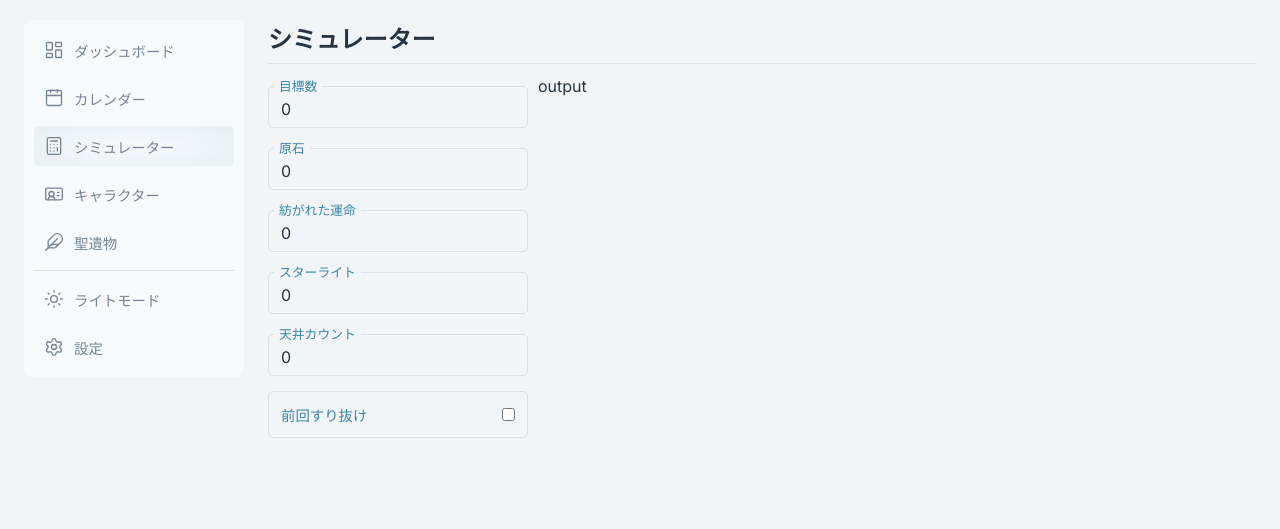
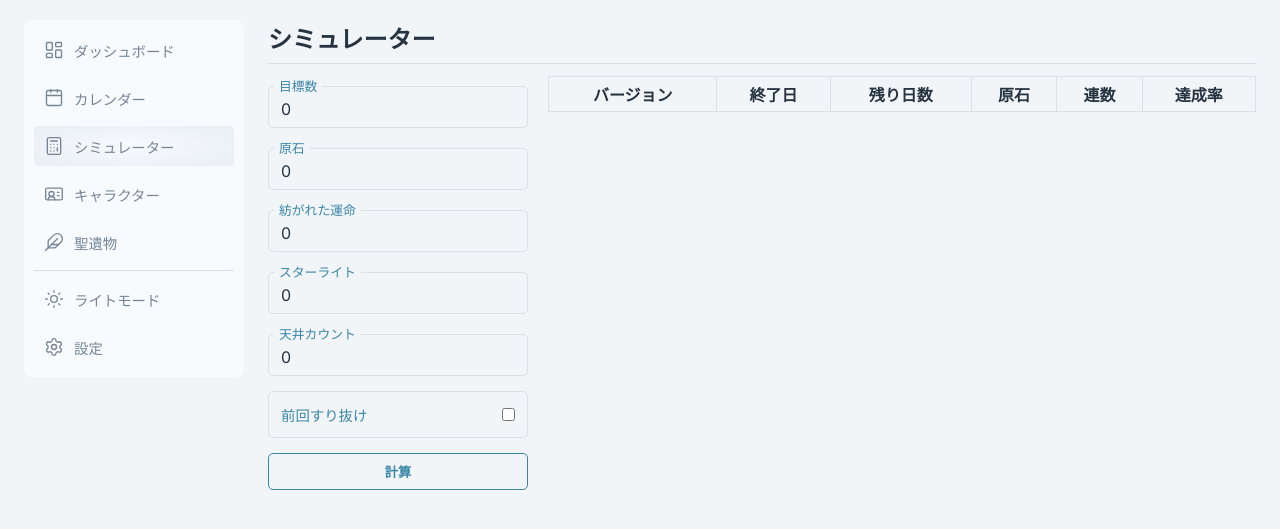
Before and after one commit to roka0430/heyvat, a Node project: template views/pages/simulator/index.njk in a window 1280 px wide. Shown: the part 58-587 px from the top of the page. Run offline with Node 20 templates, Linux system fonts and the light colour scheme; the template is opened without the code that fills it: most values are stand-ins (such as "Sample title", 1, 10 or a date in 2020); lists and menus that the app fills with data are empty; some libraries are stand-ins or nearby versions; some web fonts are replaced.

Commit message:
feat: シミュレーターの出力セクションを追加し、計算ボタンを実装

```diff
--- a/public/css/simulator.css
+++ b/public/css/simulator.css
@@ -1,6 +1,6 @@
 .simulator {
   display: flex;
-  gap: 10px;
+  gap: 20px;
 }
 
 .simulator__input {
@@ -56,10 +56,40 @@
   cursor: pointer;
 }
 
+.simulator__calc-button {
+  margin-top: 5px;
+  padding-block: 8px;
+
+  background: none;
+  border: solid 1px var(--color-accent);
+  border-radius: 5px;
+
+  color: var(--color-accent);
+  font-weight: bold;
+
+  cursor: pointer;
+}
+
 .simulator__toggle input {
   accent-color: var(--color-accent);
   cursor: pointer;
 }
 
 .simulator__output {
+  width: 100%;
 }
+
+.simulator__output table {
+  width: 100%;
+
+  border: solid 1px var(--color-border);
+  border-collapse: collapse;
+}
+
+.simulator__output table td,
+.simulator__output table th {
+  padding-block: 5px;
+  padding-inline: 8px;
+
+  border: solid 1px var(--color-border);
+}
--- a/views/pages/simulator/index.njk
+++ b/views/pages/simulator/index.njk
@@ -17,30 +17,78 @@
       <section class="simulator__input">
         <label class="simulator__field">
           <span>目標数</span>
-          <input type="number" x-model.number="inputs.target" />
+          <input
+            type="number"
+            x-model.number="inputs.target"
+            @focus="$el.select()"
+          />
         </label>
         <label class="simulator__field">
           <span>原石</span>
-          <input type="number" x-model.number="inputs.primo" />
+          <input
+            type="number"
+            x-model.number="inputs.primo"
+            @focus="$el.select()"
+          />
         </label>
         <label class="simulator__field">
           <span>紡がれた運命</span>
-          <input type="number" x-model.number="inputs.fate" />
+          <input
+            type="number"
+            x-model.number="inputs.fate"
+            @focus="$el.select()"
+          />
         </label>
         <label class="simulator__field">
           <span>スターライト</span>
-          <input type="number" x-model.number="inputs.starlight" />
+          <input
+            type="number"
+            x-model.number="inputs.starlight"
+            @focus="$el.select()"
+          />
         </label>
         <label class="simulator__field">
           <span>天井カウント</span>
-          <input type="number" x-model.number="inputs.pity" />
+          <input
+            type="number"
+            x-model.number="inputs.pity"
+            @focus="$el.select()"
+          />
         </label>
         <label class="simulator__toggle">
           <span>前回すり抜け</span>
           <input type="checkbox" x-model.boolean="inputs.guaranteed" />
         </label>
+        <button class="simulator__calc-button" @click="simulateWish()">
+          計算
+        </button>
       </section>
-      <section class="simulator__output">output</section>
+      <section class="simulator__output">
+        <table>
+          <thead>
+            <tr>
+              <th>バージョン</th>
+              <th>終了日</th>
+              <th>残り日数</th>
+              <th>原石</th>
+              <th>連数</th>
+              <th>達成率</th>
+            </tr>
+          </thead>
+          <tbody>
+            <template x-for="output in outputs" :key="output.version">
+              <tr>
+                <td x-text="output.version"></td>
+                <td x-text="output.end"></td>
+                <td x-text="`${output.days}日`"></td>
+                <td x-text="`${output.primo}原石`"></td>
+                <td x-text="`${output.fate}連`"></td>
+                <td x-text="`${formatPercentage(output.probability)}%`"></td>
+              </tr>
+            </template>
+          </tbody>
+        </table>
+      </section>
     </div>
   </main>
 {% endblock %}
```
Also changed, not shown: public/js/simulator.js (+80 -8 lines).
